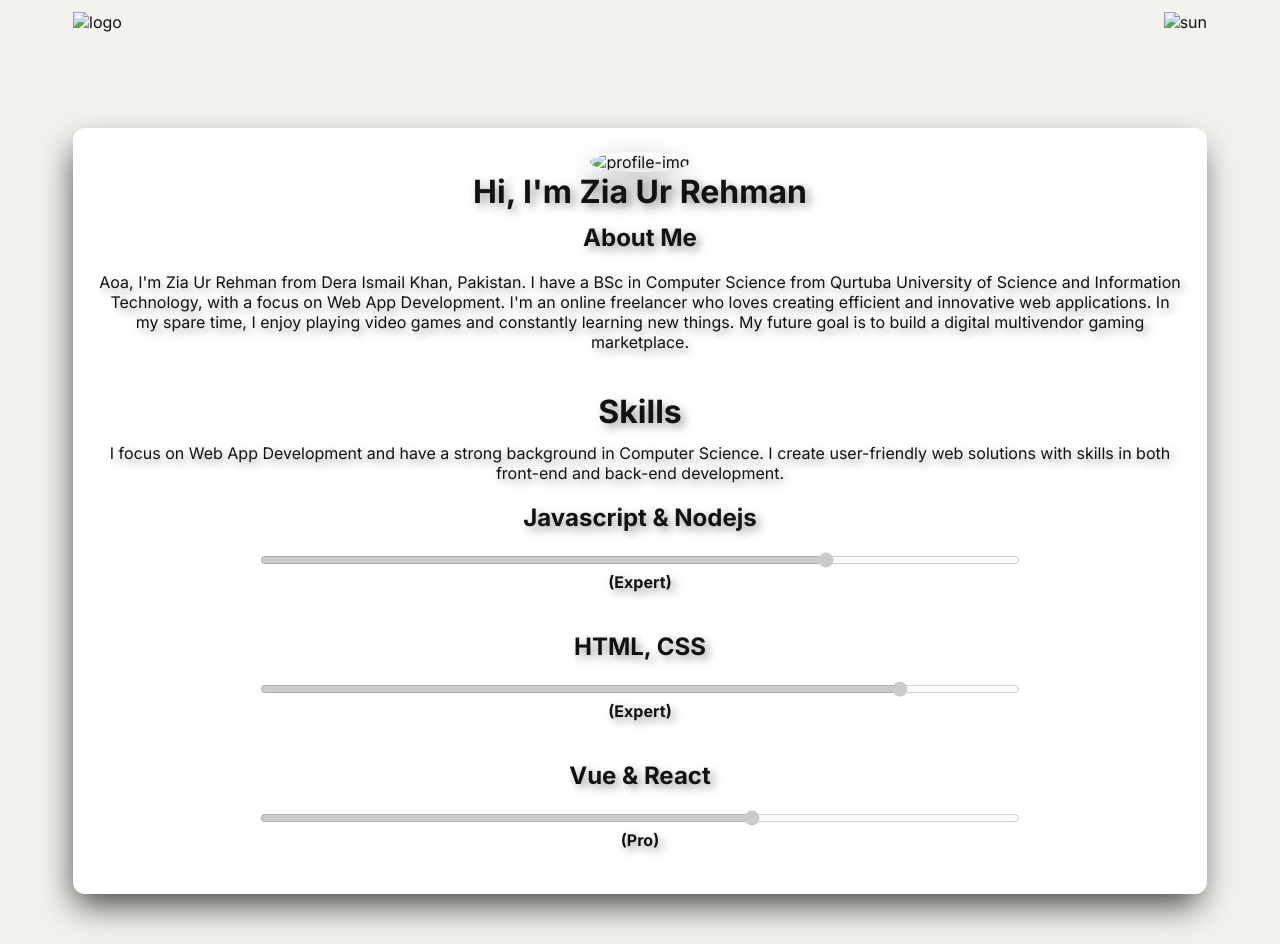
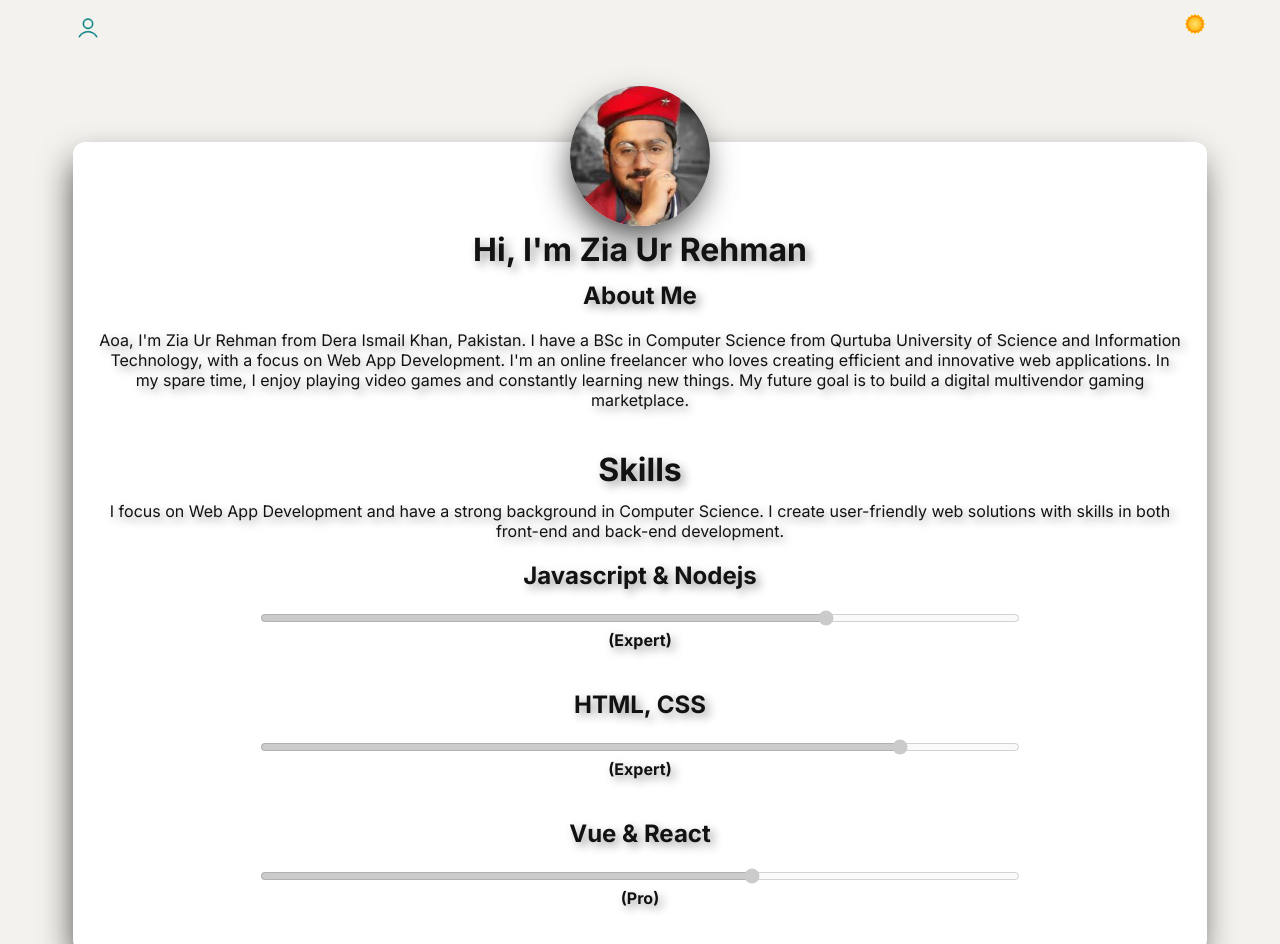
Before and after one commit to Xia2691/new-portfolio, a plain HTML site: page index.html in a window 1280 px wide. Shown: the top 944 px of the page. Drawn offline with Linux system fonts and the light colour scheme; the site is published under a folder, as on GitHub Pages, so addresses that start at the root find nothing.

Commit message:
second commit

```diff
--- a/index.html
+++ b/index.html
@@ -11,14 +11,14 @@
 <body class="">
   <header class="container">
     <div class="header-top">
-      <div><img src="/asset/logo.png" alt="logo" width="30"></div>
+      <div><img src="logo.png" alt="logo" width="30"></div>
       <div class="theme-switch">
-        <img class="sun" src="/asset/sun.png" alt="sun">
-        <img class="moon" src="/asset/moon.png" alt="sun" style="display: none;">
+        <img class="sun" src="sun.png" alt="sun">
+        <img class="moon" src="moon.png" alt="sun" style="display: none;">
       </div>
     </div>
     <div class="box box-shadow">
-      <img class="profile-img box-shadow" width="140px" height="140px" src="/asset/profile.jpg" alt="profile-img" />
+      <img class="profile-img box-shadow" width="140px" height="140px" src="profile.jpg" alt="profile-img" />
       <h1>Hi, I'm Zia Ur Rehman</h1>
       <h2>About Me</h2>
       <br>
```
Also changed, not shown: logo.png (renamed from asset/logo.png), moon.png (renamed from asset/moon.png), profile.jpg (renamed from asset/profile.jpg), sun.png (renamed from asset/sun.png).
